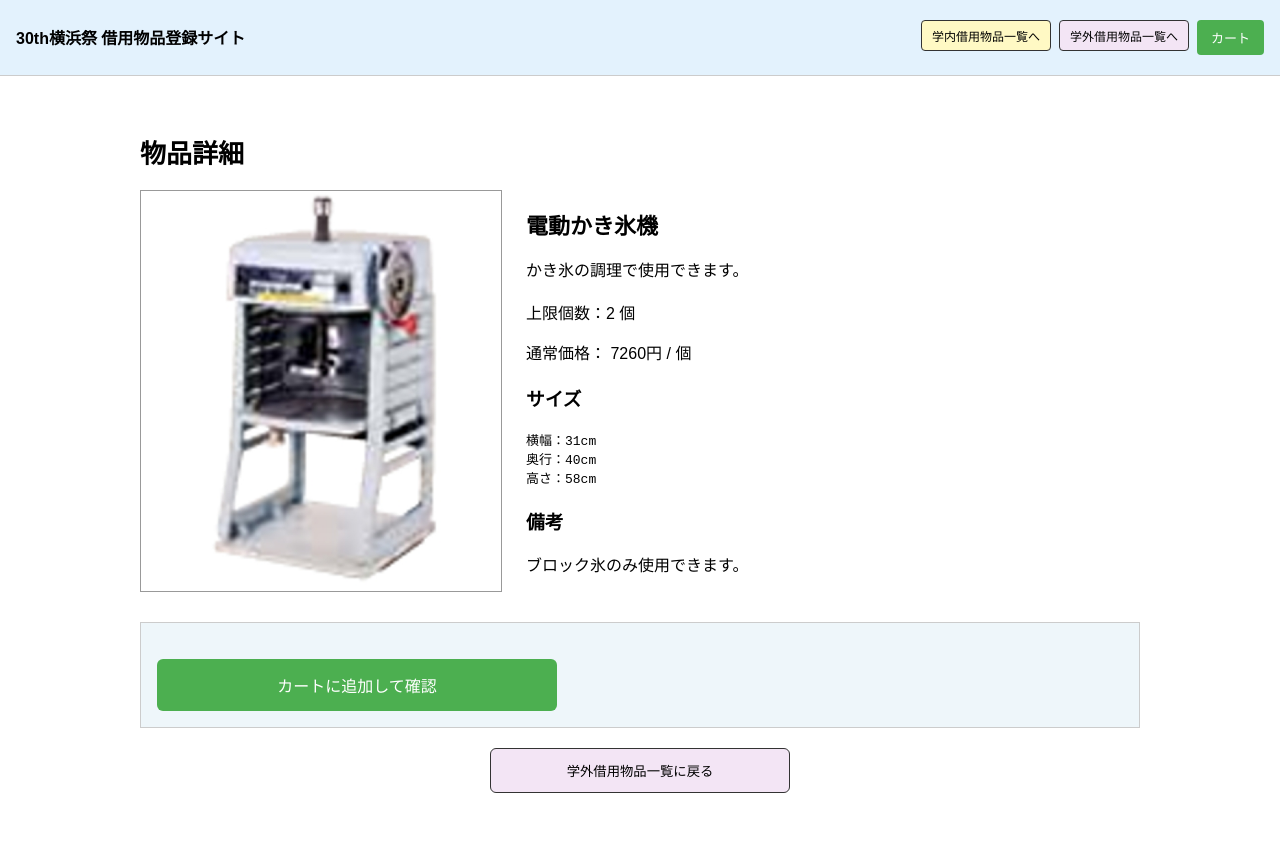
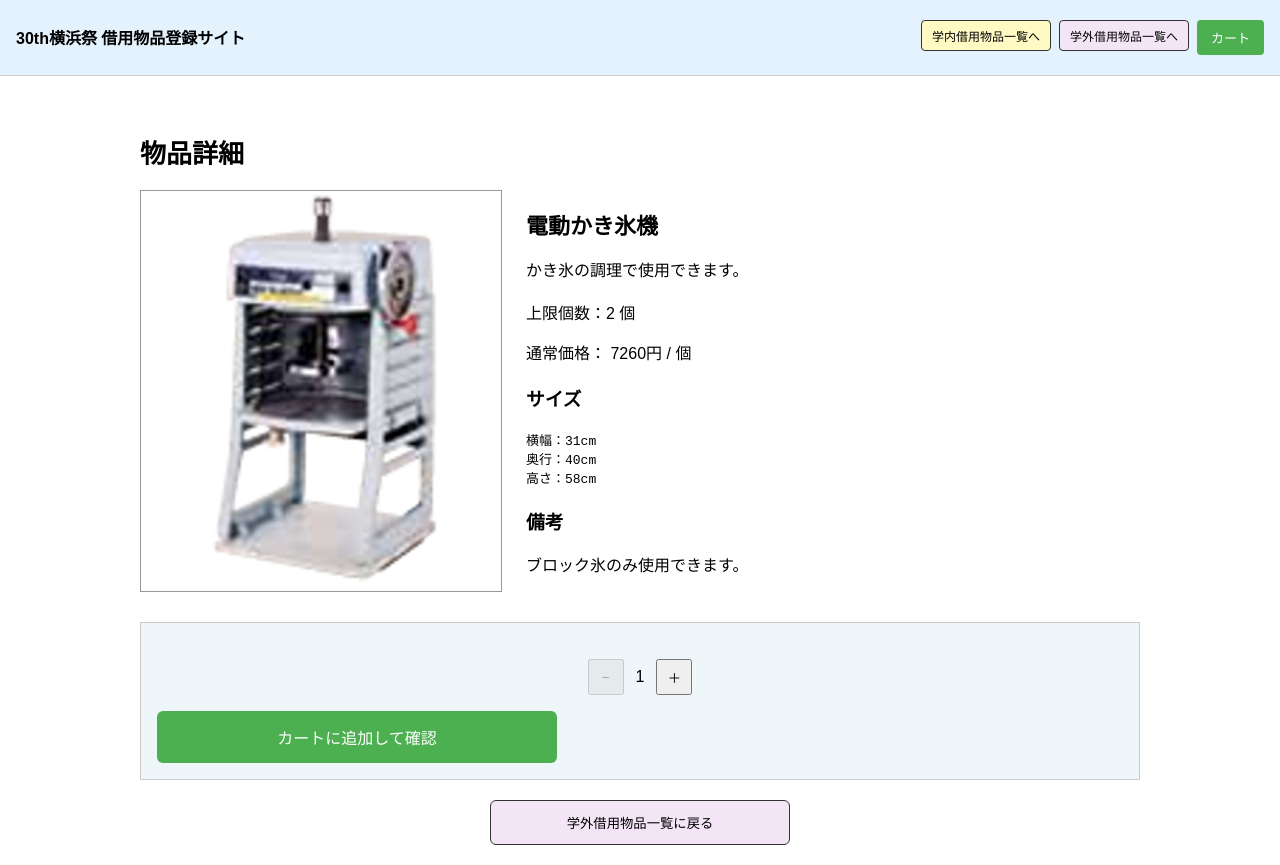
Before and after one commit to yokohamafest30kanri/yokohamasai-buppin, a Next.js app: page /items/akakigori in a window 1280 px wide. Before the commit the page ends 813 px from the top, so only its background shows below. Built offline with nearby package versions, Linux system fonts and the light colour scheme.

Commit message:
edit items

```diff
--- a/app/items/[id]/ItemDetailClient.tsx
+++ b/app/items/[id]/ItemDetailClient.tsx
@@ -13,7 +13,10 @@ export default function ItemDetailClient({ item }: Props) {
   const router = useRouter();
   const { addToCart } = useCart();
 
-  // ✅ variationごとの数量
+  // ✅ 通常アイテム用
+  const [qty, setQty] = useState(1);
+
+  // ✅ variation用
   const [quantities, setQuantities] = useState<Record<string, number>>(() => {
     const initial: Record<string, number> = {};
     item.variations?.forEach((v) => {
@@ -22,7 +25,7 @@ export default function ItemDetailClient({ item }: Props) {
     return initial;
   });
 
-  // ✅ 数量変更
+  // ✅ variation数量変更
   const updateQty = (id: string, newQty: number, maxQty: number) => {
     setQuantities((prev) => ({
       ...prev,
@@ -32,11 +35,11 @@ export default function ItemDetailClient({ item }: Props) {
 
   // ✅ カート追加
   const handleAddToCart = () => {
-    if (!item.variations) return;
-
+    if (item.variations) {
+      // ✅ variation
       item.variations.forEach((v) => {
-      const qty = quantities[v.id];
-      if (qty > 0) {
+        const q = quantities[v.id];
+        if (q > 0) {
           addToCart(
             {
               id: v.id,
@@ -44,17 +47,56 @@ export default function ItemDetailClient({ item }: Props) {
               price: v.price,
               maxQty: v.maxQty,
             },
-          qty
+            q
           );
         }
       });
+    } else {
+      // ✅ 通常商品
+      addToCart(item, qty);
+    }
 
     router.push("/cart");
   };
 
   return (
     <div style={{ marginTop: "20px" }}>
-      {/* ✅ バリエーションUI */}
+      {/* ✅ ===== 通常アイテムUI（★ここ追加） ===== */}
+      {!item.variations && (
+        <div
+          style={{
+            display: "flex",
+            justifyContent: "center",
+            alignItems: "center",
+            gap: "12px",
+            marginBottom: "16px",
+          }}
+        >
+          <button
+            onClick={() => setQty((q) => Math.max(1, q - 1))}
+            disabled={qty === 1}
+            style={{ width: "36px", height: "36px" }}
+          >
+            −
+          </button>
+
+          <span>{qty}</span>
+
+          <button
+            onClick={() =>
+              setQty((q) =>
+                Math.min(item.maxQty ?? 999, q + 1)
+              )
+            }
+            disabled={item.maxQty !== undefined && qty >= item.maxQty}
+            style={{ width: "36px", height: "36px" }}
+          >
+            ＋
+          </button>
+        </div>
+      )}
+
+      {/* ✅ ===== variation UI ===== */}
       {item.variations &&
         item.variations.map((v) => {
           const qty = quantities[v.id];
@@ -70,51 +112,22 @@ export default function ItemDetailClient({ item }: Props) {
                 maxWidth: "400px",
               }}
             >
-              {/* サイズ */}
-              <p style={{ fontWeight: "bold", marginBottom: "6px" }}>
-                {v.label}
-              </p>
+              <p style={{ fontWeight: "bold" }}>{v.label}</p>
+              <p>{v.price === 0 ? "無料" : `${v.price}円`}</p>
 
-              <p style={{ fontSize: "14px", marginBottom: "8px" }}>
-                {v.price === 0 ? "無料" : `${v.price}円`}
-              </p>
-
-              {/* 数量操作 */}
-              <div
-                style={{
-                  display: "flex",
-                  alignItems: "center",
-                  gap: "10px",
-                }}
-              >
-                {/* − */}
+              <div style={{ display: "flex", gap: "10px" }}>
                 <button
                   onClick={() => updateQty(v.id, qty - 1, v.maxQty)}
                   disabled={qty === 0}
-                  style={{
-                    width: "36px",
-                    height: "36px",
-                    cursor: qty === 0 ? "not-allowed" : "pointer",
-                    opacity: qty === 0 ? 0.4 : 1,
-                  }}
                 >
                   −
                 </button>
 
-                <span style={{ minWidth: "20px", textAlign: "center" }}>
-                  {qty}
-                </span>
+                <span>{qty}</span>
 
-                {/* ＋ */}
                 <button
                   onClick={() => updateQty(v.id, qty + 1, v.maxQty)}
                   disabled={qty === v.maxQty}
-                  style={{
-                    width: "36px",
-                    height: "36px",
-                    cursor: qty === v.maxQty ? "not-allowed" : "pointer",
-                    opacity: qty === v.maxQty ? 0.4 : 1,
-                  }}
                 >
                   ＋
                 </button>
```
Lines whose indentation alone changed are shown as unchanged.
